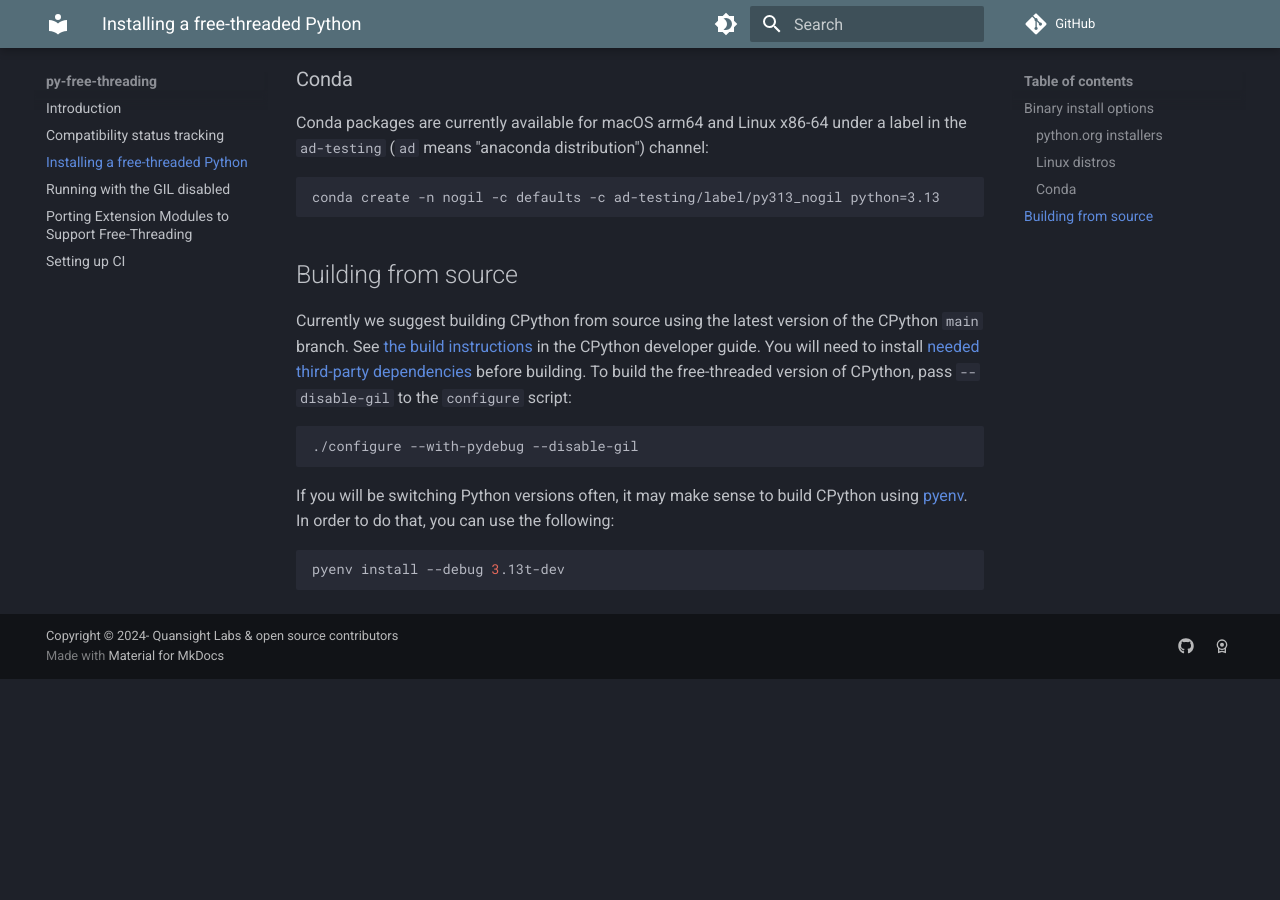
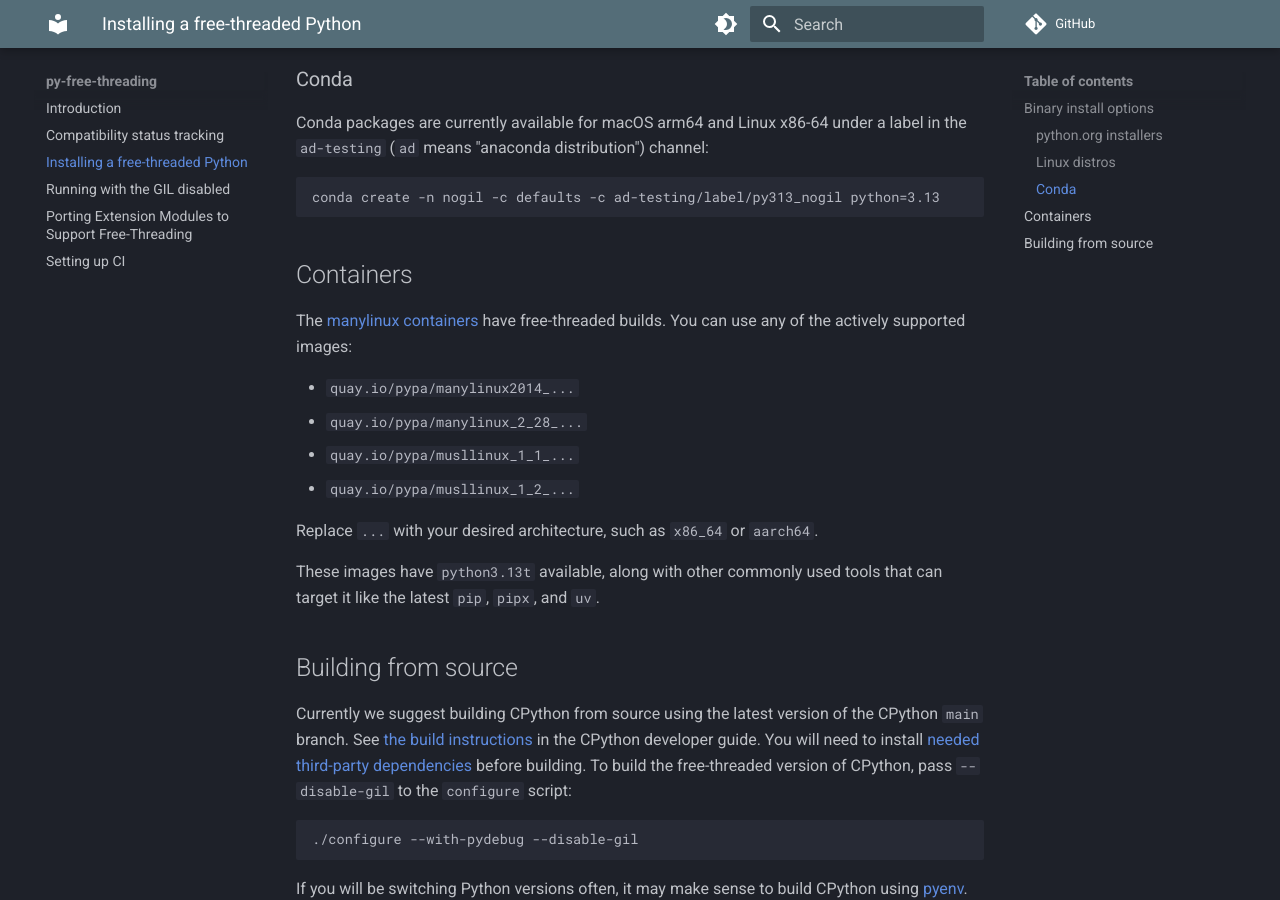
Before and after one commit to Quansight-Labs/free-threaded-compatibility, an MkDocs documentation site: the page built from docs/installing_cpython.md, in a window 1280 px wide and 900 px high, scrolled down 991 px. Built offline with MkDocs 1.6.1 and Material for MkDocs 9.7.7, drawn with Linux system fonts in a browser that asks for light colours; comment, search, counter and statistics services are not loaded; before the commit the page ends 1670 px from its top, so only the background shows below that.

Commit message:
docs: install: mention containers with python3.13t (#41)

````diff
--- a/docs/installing_cpython.md
+++ b/docs/installing_cpython.md
@@ -79,6 +79,22 @@ conda create -n nogil -c defaults -c ad-testing/label/py313_nogil python=3.13
 ```
 
 
+## Containers
+
+The [manylinux containers](https://github.com/pypa/manylinux) have free-threaded
+builds. You can use any of the actively supported images:
+
+* `quay.io/pypa/manylinux2014_...`
+* `quay.io/pypa/manylinux_2_28_...`
+* `quay.io/pypa/musllinux_1_1_...`
+* `quay.io/pypa/musllinux_1_2_...`
+
+Replace `...` with your desired architecture, such as `x86_64` or `aarch64`.
+
+These images have `python3.13t` available, along with other commonly used tools
+that can target it like the latest `pip`, `pipx`, and `uv`.
+
+
 ## Building from source
 
 Currently we suggest building CPython from source using the latest version of
````
